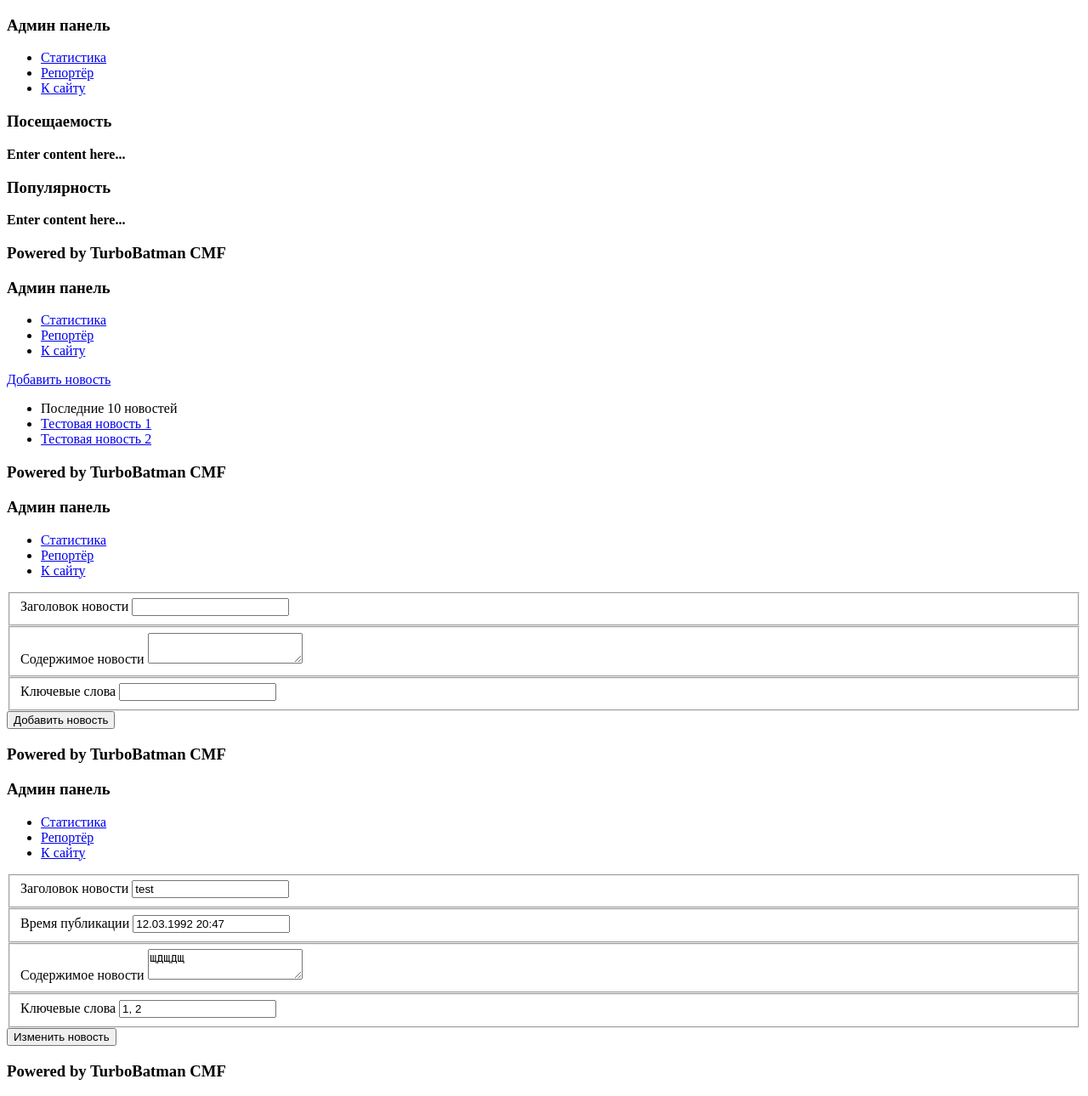
After one commit to studentIvan/Tranquility, a PHP site: template views/admin/admin.html.twig in a window 1280 px wide. The commit adds this page. Shown: the whole page at 85% size. Run offline with PHP 8.4, Linux system fonts and the light colour scheme; the template is opened without the code that fills it, so the values that code supplies are empty; some libraries are stand-ins or nearby versions.

Commit message:
hook test

```diff
--- a/config/routes.php
+++ b/config/routes.php
@@ -7,8 +7,7 @@
  */
 return array(
     '/' => 'homepage',
-    '/admin' => 'admin',
-    '/admin/test' => '!admin:test',
+    '/admin/?' => array('!common:session', '!admin:secure'),
     '/test' => '!example:call',
     '/test/([^/]+)/(\d+)' => array('!example:call', 'homepage'), // /test/lol/123
 );
--- /dev/null
+++ b/controllers/Common.php
@@ -0,0 +1,5 @@
+<?php
+class Common extends Services
+{
+
+}
--- /dev/null
+++ b/views/admin/admin.html.twig
@@ -0,0 +1,248 @@
+<!DOCTYPE html>
+<html>
+<head>
+    <meta charset="utf-8" />
+    <meta name="viewport" content="width=device-width, initial-scale=1" />
+    <title>Admin Panel</title>
+    <link rel="stylesheet" type="text/css" href="{{ resource.jquery_mobile_css }}">
+    <script type="text/javascript" src="{{ resource.jquery_js }}"></script>
+    <script type="text/javascript" src="{{ resource.jquery_mobile_js }}"></script>
+</head>
+<body>
+<div data-role="page" id="page1">
+    <div data-theme="a" data-role="header">
+        <h3>
+            Админ панель
+        </h3>
+    </div>
+    <div data-role="content">
+        <div data-role="navbar" data-iconpos="top">
+            <ul>
+                <li>
+                    <a href="#page1" data-theme="" data-icon="star" class="ui-btn-active">
+                        Статистика
+                    </a>
+                </li>
+                <li>
+                    <a href="#page2" data-theme="" data-icon="info">
+                        Репортёр
+                    </a>
+                </li>
+                <li>
+                    <a href="/" data-theme="" data-icon="home">
+                        К сайту
+                    </a>
+                </li>
+            </ul>
+        </div>
+        <div data-role="collapsible-set" data-theme="" data-content-theme="">
+            <div data-role="collapsible" data-collapsed="false">
+                <h3>
+                    Посещаемость
+                </h3>
+                <div>
+                    <b>
+                        Enter content here...
+                    </b>
+                </div>
+            </div>
+            <div data-role="collapsible" data-collapsed="false">
+                <h3>
+                    Популярность
+                </h3>
+                <div>
+                    <b>
+                        Enter content here...
+                    </b>
+                </div>
+            </div>
+        </div>
+    </div>
+    <div data-theme="c" data-role="footer">
+        <h3>
+            Powered by TurboBatman CMF
+        </h3>
+    </div>
+</div>
+<div data-role="page" id="page2">
+    <div data-theme="a" data-role="header">
+        <h3>
+            Админ панель
+        </h3>
+    </div>
+    <div data-role="content">
+        <div data-role="navbar" data-iconpos="top">
+            <ul>
+                <li>
+                    <a href="#page1" data-theme="" data-icon="star">
+                        Статистика
+                    </a>
+                </li>
+                <li>
+                    <a href="#page2" data-theme="" data-icon="info" class="ui-btn-active">
+                        Репортёр
+                    </a>
+                </li>
+                <li>
+                    <a href="/" data-theme="" data-icon="home">
+                        К сайту
+                    </a>
+                </li>
+            </ul>
+        </div>
+        <a data-role="button" data-transition="fade" href="#page4" data-icon="plus" data-iconpos="left">
+            Добавить новость
+        </a>
+        <ul data-role="listview" data-divider-theme="b" data-inset="true">
+            <li data-role="list-divider" role="heading">
+                Последние 10 новостей
+            </li>
+            <li data-theme="c">
+                <a href="#page5" data-transition="slide">
+                    Тестовая новость 1
+                </a>
+            </li>
+            <li data-theme="c">
+                <a href="#page5" data-transition="slide">
+                    Тестовая новость 2
+                </a>
+            </li>
+        </ul>
+    </div>
+    <div data-theme="c" data-role="footer">
+        <h3>
+            Powered by TurboBatman CMF
+        </h3>
+    </div>
+</div>
+<div data-role="page" id="page4">
+    <div data-theme="a" data-role="header">
+        <h3>
+            Админ панель
+        </h3>
+    </div>
+    <div data-role="content">
+        <div data-role="navbar" data-iconpos="top">
+            <ul>
+                <li>
+                    <a href="#page1" data-theme="" data-icon="star">
+                        Статистика
+                    </a>
+                </li>
+                <li>
+                    <a href="#page2" data-theme="" data-icon="info" class="ui-btn-active">
+                        Репортёр
+                    </a>
+                </li>
+                <li>
+                    <a href="/" data-theme="" data-icon="home">
+                        К сайту
+                    </a>
+                </li>
+            </ul>
+        </div>
+        <form action="/admin/addnews" method="POST">
+            <div data-role="fieldcontain">
+                <fieldset data-role="controlgroup">
+                    <label for="textinput1">
+                        Заголовок новости
+                    </label>
+                    <input id="textinput1" placeholder="" value="" type="text" />
+                </fieldset>
+            </div>
+            <div data-role="fieldcontain">
+                <fieldset data-role="controlgroup">
+                    <label for="textarea1">
+                        Содержимое новости
+                    </label>
+                    <textarea id="textarea1" placeholder=""></textarea>
+                </fieldset>
+            </div>
+            <div data-role="fieldcontain">
+                <fieldset data-role="controlgroup">
+                    <label for="textinput6">
+                        Ключевые слова
+                    </label>
+                    <input id="textinput6" placeholder="" value="" type="text" />
+                </fieldset>
+            </div>
+            <input type="submit" value="Добавить новость" />
+        </form>
+    </div>
+    <div data-theme="c" data-role="footer">
+        <h3>
+            Powered by TurboBatman CMF
+        </h3>
+    </div>
+</div>
+<div data-role="page" id="page5">
+    <div data-theme="a" data-role="header">
+        <h3>
+            Админ панель
+        </h3>
+    </div>
+    <div data-role="content">
+        <div data-role="navbar" data-iconpos="top">
+            <ul>
+                <li>
+                    <a href="#page1" data-theme="" data-icon="star">
+                        Статистика
+                    </a>
+                </li>
+                <li>
+                    <a href="#page2" data-theme="" data-icon="info" class="ui-btn-active">
+                        Репортёр
+                    </a>
+                </li>
+                <li>
+                    <a href="/" data-theme="" data-icon="home">
+                        К сайту
+                    </a>
+                </li>
+            </ul>
+        </div>
+        <form action="/admin/addnews" method="POST">
+            <div data-role="fieldcontain">
+                <fieldset data-role="controlgroup">
+                    <label for="textinput3">
+                        Заголовок новости
+                    </label>
+                    <input id="textinput3" placeholder="" value="test" type="text" />
+                </fieldset>
+            </div>
+            <div data-role="fieldcontain">
+                <fieldset data-role="controlgroup">
+                    <label for="textinput4">
+                        Время публикации
+                    </label>
+                    <input id="textinput4" placeholder="" value="12.03.1992 20:47" type="datetime" />
+                </fieldset>
+            </div>
+            <div data-role="fieldcontain">
+                <fieldset data-role="controlgroup">
+                    <label for="textarea2">Содержимое новости</label>
+                    <textarea id="textarea2" placeholder="">щдщдщ</textarea>
+                </fieldset>
+            </div>
+            <div data-role="fieldcontain">
+                <fieldset data-role="controlgroup">
+                    <label for="textinput5">
+                        Ключевые слова
+                    </label>
+                    <input id="textinput5" placeholder="" value="1, 2" type="text" />
+                </fieldset>
+            </div>
+            <input type="submit" value="Изменить новость" />
+        </form>
+    </div>
+    <div data-theme="c" data-role="footer">
+        <h3>
+            Powered by TurboBatman CMF
+        </h3>
+    </div>
+</div>
+<script>
+    //App custom javascript
+</script>
+</body>
+</html>
```
Also changed, not shown: config/config.php (+7 -2 lines), controllers/Admin.php (+7 -6 lines), index.php (+6 -4 lines), system/classes/Services.php (added, +12 -0 lines), system/classes/Session.php (+32 -68 lines), turbo.sql (deleted, +0 -107 lines).
